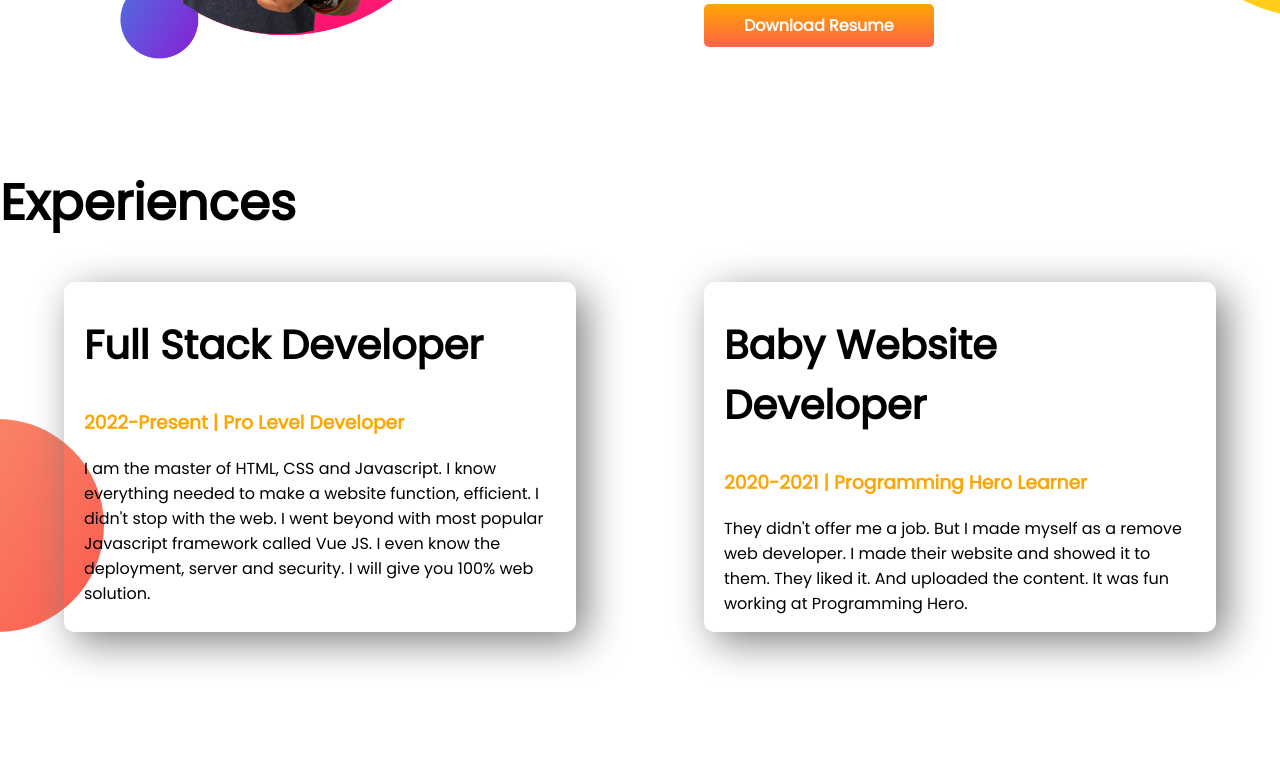
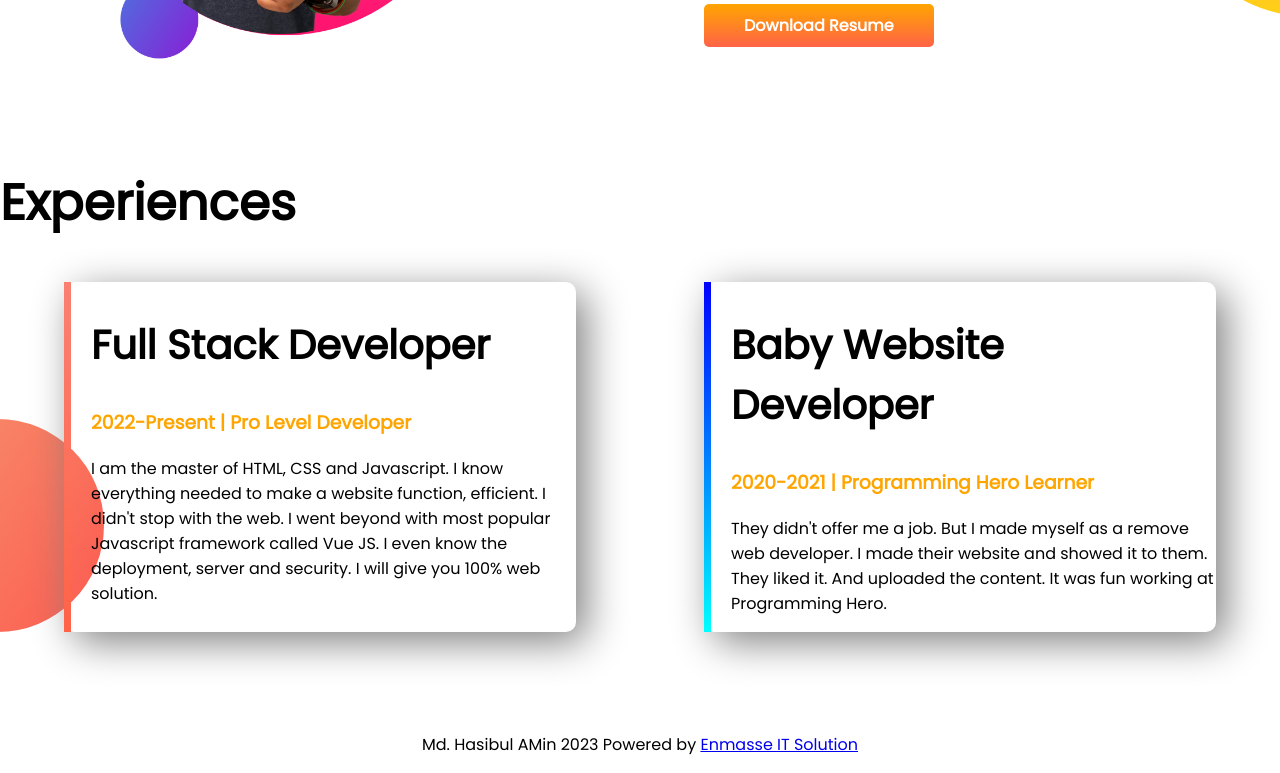
Before and after one commit to md-hasibul-amin/developer-portfolio, a plain HTML site: page index.html in a window 1280 px wide. Shown: the part 967-1740 px from the top of the page. Before the commit the page ends 1699 px from the top, so only its background shows below. Drawn offline with Linux system fonts and the light colour scheme.

Commit message:
complete

```diff
--- a/index.html
+++ b/index.html
@@ -46,7 +46,7 @@
     <section class="experience-area">
         <h1> Experiences </h1>
         <div class="flexible-container">
-            <div id="exp-item1" class="exp-box-shadow">
+            <div id="exp-item1" class="experience-item">
                 <h2> Full Stack Developer </h2>
                 <h3 class="orange-color"> 2022-Present | Pro Level Developer </h3>
                 <p>I am the master of HTML, CSS and Javascript. I know everything needed to make a website function,
@@ -54,7 +54,7 @@
                     Vue
                     JS. I even know the deployment, server and security. I will give you 100% web solution.</p>
             </div>
-            <div id="exp-item2" class="exp-box-shadow">
+            <div id="exp-item2" class="experience-item">
                 <h2> Baby Website Developer </h2>
                 <h3 class="orange-color"> 2020-2021 | Programming Hero Learner </h3>
                 <p>They didn't offer me a job. But I made myself as a remove web developer. I made their website and
@@ -65,6 +65,12 @@
 
     </section>
 
+    <footer>
+        <p>
+            Md. Hasibul AMin 2023 Powered by <a href="http://enmasseitsolution.com">Enmasse IT Solution</a>
+        </p>
+    </footer>
+
 </body>
 
 </html>
--- a/style.css
+++ b/style.css
@@ -56,16 +56,27 @@
     background-position: bottom left;
  }
 
- .exp-box-shadow {
+ .experience-item {
     width: 40%;
     margin-left: 5%;
     margin-right: 5%;
     padding-left: 20px;
-    padding-right: 20px;
     border-radius: 10px;
     box-shadow: 10px 10px 40px gray;
  }
 
+ #exp-item2 {
+    border-left: 7px solid;
+    border-image: linear-gradient(blue, cyan);
+    border-image-slice: 1;
+ }
+
  #exp-item1 {
-    border-image: linear-gradient();
+    border-left: 7px solid;
+    border-image: linear-gradient(salmon, tomato);
+    border-image-slice: 1;
  }
+
+ footer p {
+    text-align: center;
+ }
```
